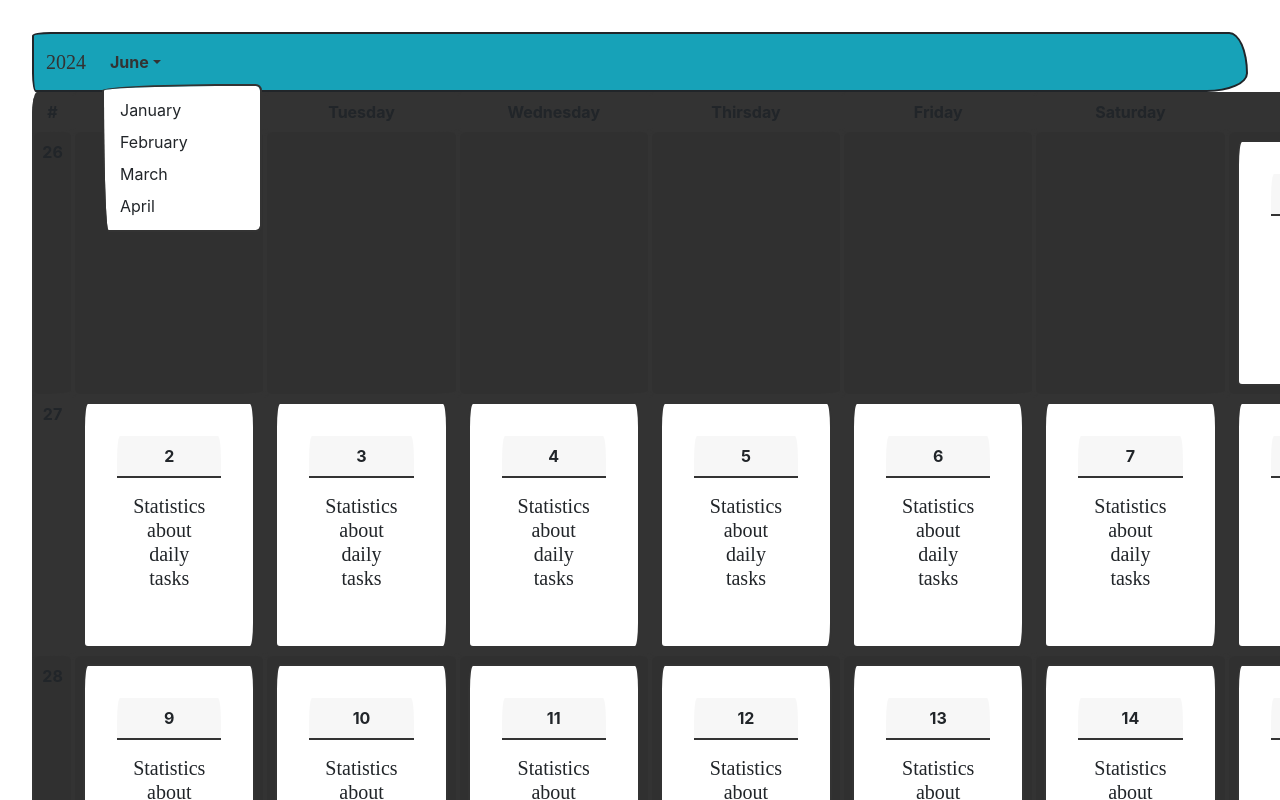
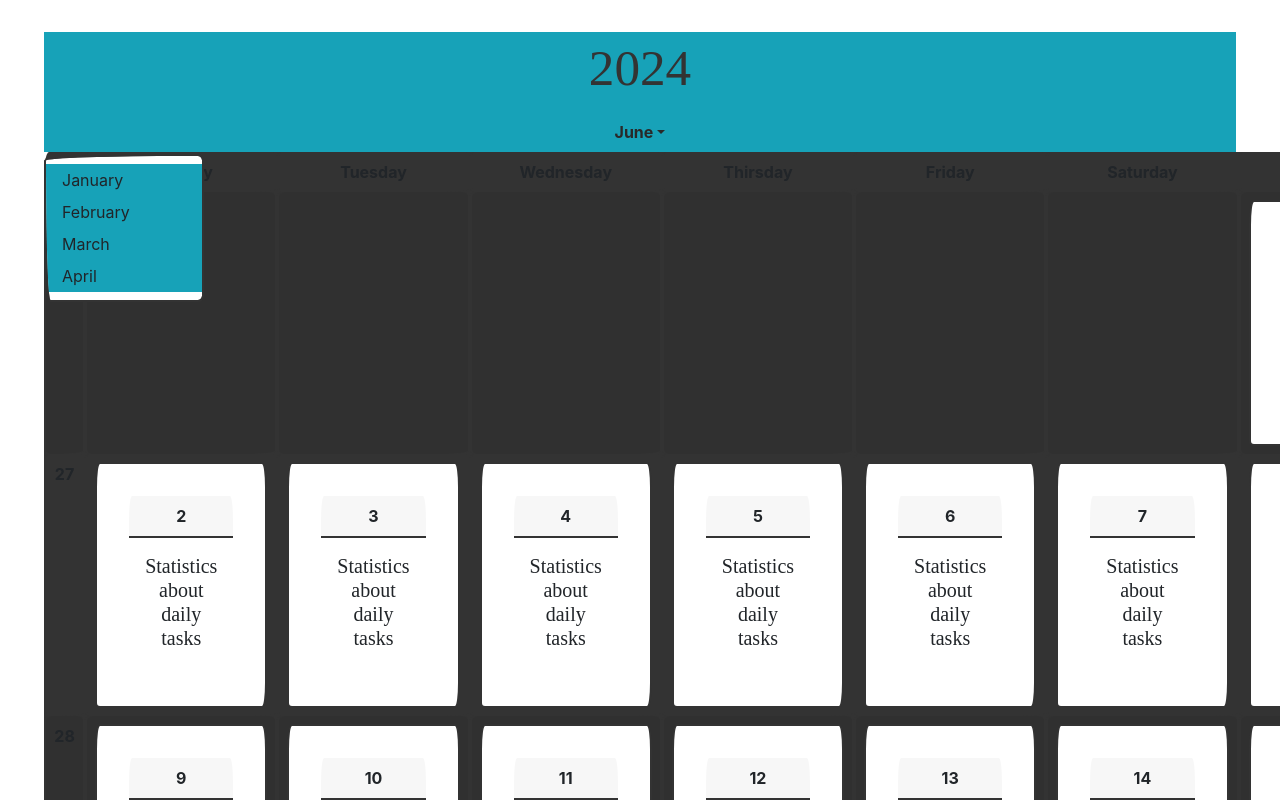
Before and after one commit to rucsna/CheckMate, a React (Vite) app in the folder CheckMateClient/: page / in a window 1280 px wide. Both pictures are taken after a click on the button "June". Shown: the top 800 px of the page. Built offline with nearby package versions, Linux system fonts and the light colour scheme; a web font is replaced by a local one.

Commit message:
feat: add footer to Layout

```diff
--- a/CheckMateClient/src/Pages/Layout.jsx
+++ b/CheckMateClient/src/Pages/Layout.jsx
@@ -1,28 +1,25 @@
-import Navbar from "react-bootstrap/Navbar";
 import Container from "react-bootstrap/Container";
 import Nav from "react-bootstrap/Nav";
 import NavDropdown from "react-bootstrap/NavDropdown";
+import Footer from "../Components/Footer";
 
-const Layout = ({children}) => {
+const Layout = ({ children }) => {
   const months = ['January', 'February', 'March', 'April'];
 
   return (
-        <div>
-    <Navbar expand="lg" bg="info">
     <Container fluid>
-        <Nav className="me-auto">
-            <Navbar.Brand href="#home">2024</Navbar.Brand>
+      <Nav className="bg-info flex-column">
+        <Nav.Link href="#home"><h1>2024</h1></Nav.Link>
         <NavDropdown title='June' id="month-dropdown">
           {months.map((month, index) => (
-              <NavDropdown.Item key={index}>{month}</NavDropdown.Item>
+            <NavDropdown.Item className="bg-info" key={index}>{month}</NavDropdown.Item>
           ))}
         </NavDropdown>
       </Nav>
+      {children}
+      <Footer />
     </Container>
-    </Navbar>
-    {children}
-    </div>
   );
-}
+};
 
 export default Layout;
```
Lines whose indentation alone changed are shown as unchanged.
